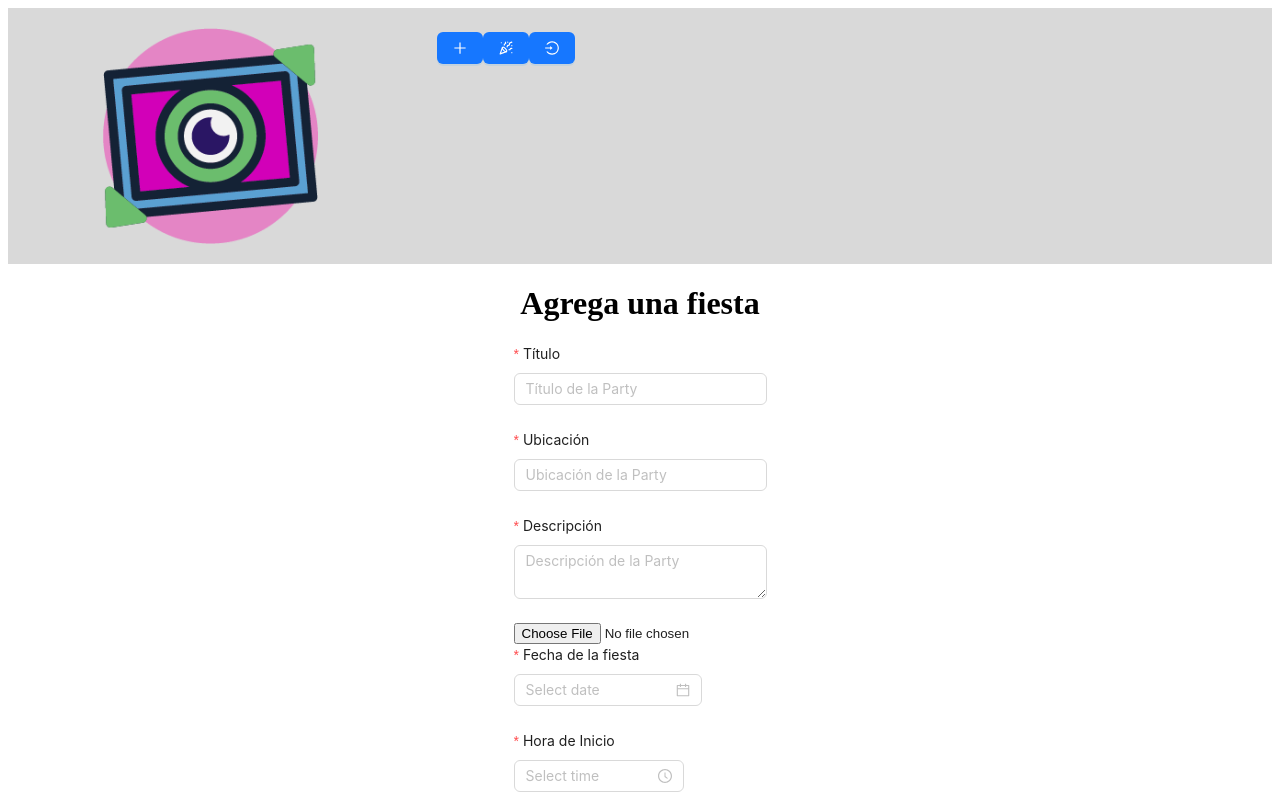
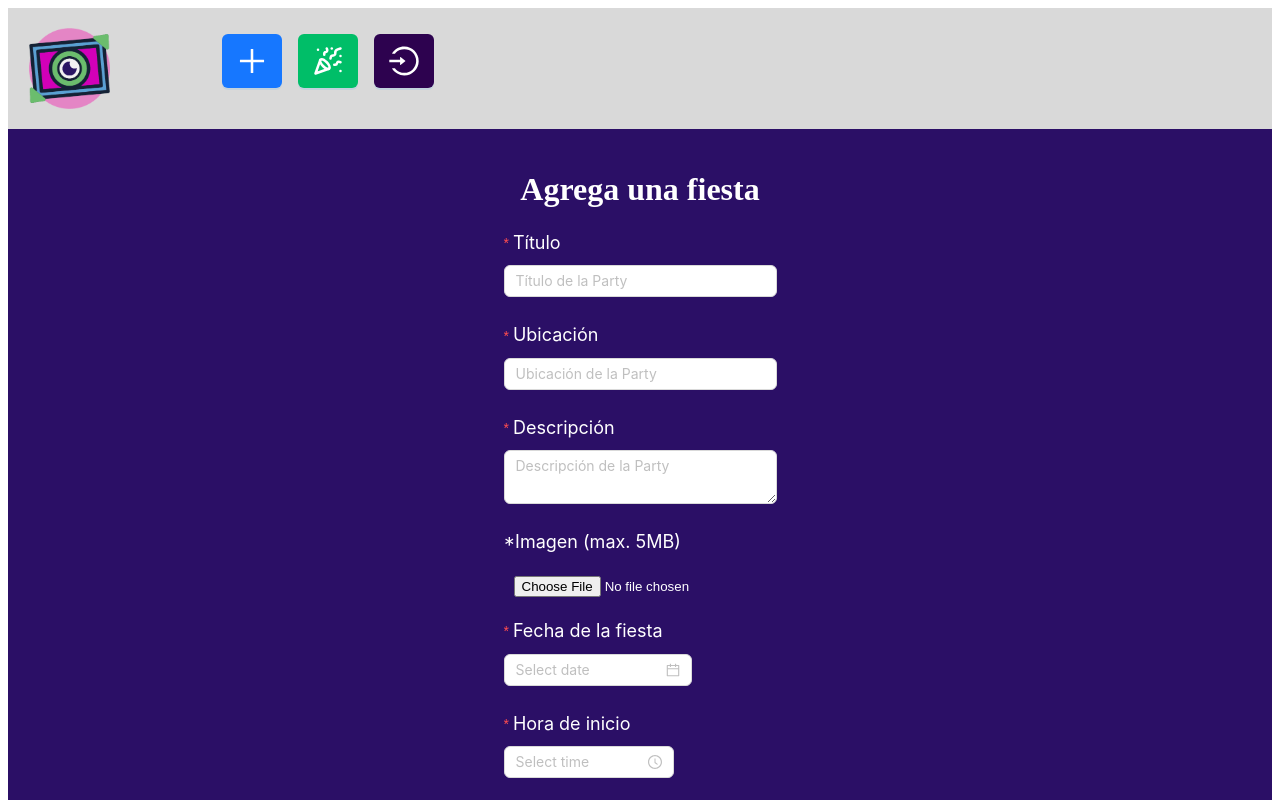
Before and after one commit to Mercedes-Celedon/shareparty-supabase, a React (Vite) app: page /fiestas/crear in a window 1280 px wide. Shown: the top 800 px of the page. Built offline with nearby package versions, Linux system fonts and the light colour scheme.

Commit message:
adding styles

```diff
--- a/src/components/buttons/AddPartyButton.jsx
+++ b/src/components/buttons/AddPartyButton.jsx
@@ -5,7 +5,7 @@ import { Link } from 'react-router-dom';
 export const AddPartyButton = () => {
   return (
     <Link to="crear">
-        <Button type="primary" >
+        <Button type="primary"style={{padding: '26px 14px', fontSize: '30px'}}>
           <PlusOutlined />
         </Button>
     </Link>
--- a/src/components/buttons/LogOutButton.jsx
+++ b/src/components/buttons/LogOutButton.jsx
@@ -9,7 +9,7 @@ export const LogOutButton = () => {
 
   return (
     <Link to="/">
-        <Button type="primary" style={{ marginRight: '10px' }} onClick={logout}>
+        <Button type="primary" style={{background:'#2D024F',padding: '26px 14px', fontSize: '30px'}} onClick={logout}>
             <LoginOutlined />
         </Button>
     </Link>
--- a/src/components/buttons/MyInvitationsButton.jsx
+++ b/src/components/buttons/MyInvitationsButton.jsx
@@ -6,7 +6,7 @@ import { Link } from 'react-router-dom';
 export const MyInvitationsButton = () => {
   return (
     <Link to="mis-fiestas">
-        <Button type="primary" >
+        <Button type="primary" style={{background:'#00BE68',padding: '26px 14px', fontSize: '30px'}} >
             <LuPartyPopper />
         </Button>
     </Link>
--- a/src/components/componentsStyles.jsx
+++ b/src/components/componentsStyles.jsx
@@ -8,12 +8,22 @@ export const logoStyle = {
     paddding: '70px',
     margin:'10px 20px'
   }
+
   export const navbar={
     padding:'10px 0px',
     background:'#D9D9D9',
+    width:'100%',
     height:'auto'
   }
 
+  export const btnNavbar={
+    padding:'10px 5px',
+  }
+
+  export const btnImage={
+    padding:'20px 10px',
+    color:'#fff'
+  }
   export const home={
     display: 'flex',
     flexDirection: 'column',
@@ -27,9 +37,17 @@ export const logoStyle = {
     justifyContent: 'flex-start',
     alignItems: 'center',
     minHeight: '100vh',
-    padding:'20px,10px'
+    padding:'20px 10px',
+    TextAlign:'center',
+    background:'#2B0F66',
+    color:'#fff',
+    minHeight: '100vh'
   }
 
+  export const titlesForm={
+    color:'#fff',
+    fontSize:'18px'
+  }
   export const imgSingleParty={
     display:'flex',
     alignItems: 'center'
--- a/src/components/form/PartyForm.jsx
+++ b/src/components/form/PartyForm.jsx
@@ -5,6 +5,7 @@ import axios from 'axios';
 import { API_POST_PARTY, API_PUT_PARTY} from '../../context/auth/config/url-api';
 import { useAuth } from '../../context/auth/authContext';
 import dayjs from 'dayjs';
+import { btnImage, titlesForm } from '../ComponentsStyles';
 
 export const PartyForm = ({ partyData = null }) => {
   const [form] = Form.useForm();
@@ -85,18 +86,19 @@ export const PartyForm = ({ partyData = null }) => {
       form={form}
       layout="vertical"
       onFinish={onFinish}
-      style={{ maxWidth: '400px', margin: '0 auto' }}
+      style={{ maxWidth: '400px', margin: '0 auto', color:'white'}}
     >
       <Form.Item
         name="title"
-        label="Título"
+        label={<span style={titlesForm}>Título</span>}
         rules={[{ required: true, message: 'Por favor ingresa un título' }]}
       >
         <Input placeholder="Título de la Party" />
       </Form.Item>
+
       <Form.Item
         name="location"
-        label="Ubicación"
+        label={<span style={titlesForm}>Ubicación</span>}
         rules={[{ required: true, message: 'Por favor ingresa la ubicación' }]}
       >
         <Input placeholder="Ubicación de la Party" />
@@ -104,13 +106,14 @@ export const PartyForm = ({ partyData = null }) => {
 
       <Form.Item
         name="description"
-        label="Descripción"
+        label={<span style={titlesForm}>Descripción</span>}
         rules={[{ required: true, message: 'Por favor ingresa una descripción' }]}
       >
         <Input.TextArea placeholder="Descripción de la Party" />
       </Form.Item>
 
       {/* <Form.Item
+       name="imageUrl"
         label="Imagen"
       >
         <Upload
@@ -121,34 +124,36 @@ export const PartyForm = ({ partyData = null }) => {
           <Button icon={<UploadOutlined />}>Seleccionar Imagen</Button>
         </Upload>
       </Form.Item> */}
-      <input type='file' name='imageUrl' onChange={handleFileChange}/>
+      <label style={titlesForm}>*Imagen (max. 5MB) </label>
+      <input type='file' name='imageUrl' style={btnImage} onChange={handleFileChange}/>
 
-      <Form.Item>
       <Form.Item
         name="partyDate"
-        label="Fecha de la fiesta"
+        label={<span style={titlesForm}>Fecha de la fiesta</span>}
         rules={[{ required: true, message: 'Ingresa una fecha' }]}
       >
         <DatePicker format="YYYY-MM-DD"/>
       </Form.Item>
+
       <Form.Item
         name="startTime"
-        label="Hora de Inicio"
+        label={<span style={titlesForm}>Hora de inicio</span>}
         rules={[{ required: true, message: 'Por favor ingresa una hora de inicio' }]}
       >
         <TimePicker format="HH:mm:ss" />
       </Form.Item>
+
       <Form.Item
         name="endTime"
-        label="Hora de fin"
+        label={<span style={titlesForm}>Hora de inicio</span>}
         rules={[{ required: true, message: 'Por favor ingresa una hora de fin' }]}
       >
         <TimePicker format="HH:mm:ss"/>
       </Form.Item>
+
         <Button type="primary" htmlType="submit" block>
-          Crear Party
+          Crear Fiesta
         </Button>
-      </Form.Item>
     </Form>
   )
 }
--- a/src/components/navbar/Navbar.jsx
+++ b/src/components/navbar/Navbar.jsx
@@ -10,20 +10,21 @@ export const Navbar = () => {
     //const { userId } = useAuth();
     return(
         <Header style={navbar}>
-            <Row gutter={[24, 10]}>
+            <Row gutter={[24]}>
+            <Flex gap="middle" justify="center" align='center'>
                 <Col span={8} style={{ padding:'10px 0'}}>
                     <Flex gap="middle" justify="center" align='center'>
-                    {/* <NavLink to="/" activeclassname="active"> */}
                         <img style={{ width:'50%'}} src='/images/icon.png' />
-                    {/* </NavLink> */}
                     </Flex>
                 </Col>
-                <Col span={16}>
-                    <AddPartyButton />
-                    <MyInvitationsButton />
-                    <LogOutButton />
+                <Col span={16} >
+                    <Flex gap="middle" justify="center" align='center'>
+                        <AddPartyButton />
+                        <MyInvitationsButton />
+                        <LogOutButton />
+                    </Flex>
                 </Col>
-
+             </Flex>
             </Row>
         </Header>
 
--- a/src/index.css
+++ b/src/index.css
@@ -2,6 +2,7 @@
   width: auto;
   height: auto;
 }
+
 /*body{
   background: rgb(38,2,67);
   background: linear-gradient(90deg, rgba(38,2,67,1) 0%, rgba(97,5,169,1) 100%);
--- a/src/layout/Layout.jsx
+++ b/src/layout/Layout.jsx
@@ -6,11 +6,9 @@ const Layout = () => {
     //const { userId } = useAuth();
     return (
         <div>
-            <nav>
-                <Navbar />
-            </nav>
+            <Navbar />
             <main>
-            <Outlet />
+                <Outlet />
             </main>
         </div>
     )
--- a/src/pages/EditParty.jsx
+++ b/src/pages/EditParty.jsx
@@ -3,6 +3,7 @@ import axios from 'axios';
 import { useParams } from 'react-router-dom';
 import { useAuth } from '../context/auth/authContext'
 import { PartyForm } from '../components/form/PartyForm'
+import { parties } from '../components/ComponentsStyles';
 export const EditParty = () => {
   const { token } = useAuth();
   const { id } = useParams();  // Obtener el ID desde la URL
@@ -21,9 +22,9 @@ export const EditParty = () => {
     });
   }, [id, token]);
   return (
-    <div>
+    <section style={parties}>
       <h1>Editar Fiesta</h1>
       {partyData && <PartyForm partyData={partyData} />} {/* Pasar los datos al formulario */}
-    </div>
+    </section>
   )
 }
--- a/src/pages/MyParties.jsx
+++ b/src/pages/MyParties.jsx
@@ -15,10 +15,10 @@ export const MyParties = () => {
     try {
       const response = await axios.get(API_GET_PARTIES, {
         headers: {
-          Authorization: `Bearer ${token}`,  // Pasamos el token en el header de la petición
+          Authorization: `Bearer ${token}`,
         },
       });
-      setCards(response.data);  // Guardamos las fiestas en el estado
+      setCards(response.data);
     } catch (error) {
       console.error('Error al obtener las fiestas:', error);
       message.error('Hubo un error al obtener las fiestas');
@@ -31,7 +31,7 @@ export const MyParties = () => {
   }, []);
 
   return (
-    <main className='parties' style={parties}>
+    <section className='parties' style={parties}>
       <Row gutter={[24, 40]}>
         <Col span={24}>
           <h1><LuPartyPopper />Fiestas creadas</h1>
@@ -43,9 +43,9 @@ export const MyParties = () => {
             </Col>
           ))
         ) : (
-          <p>No hay fiestas disponibles</p>
+          <h1>No hay fiestas disponibles</h1>
         )}
       </Row>
-    </main>
+    </section>
   )
 }
```
